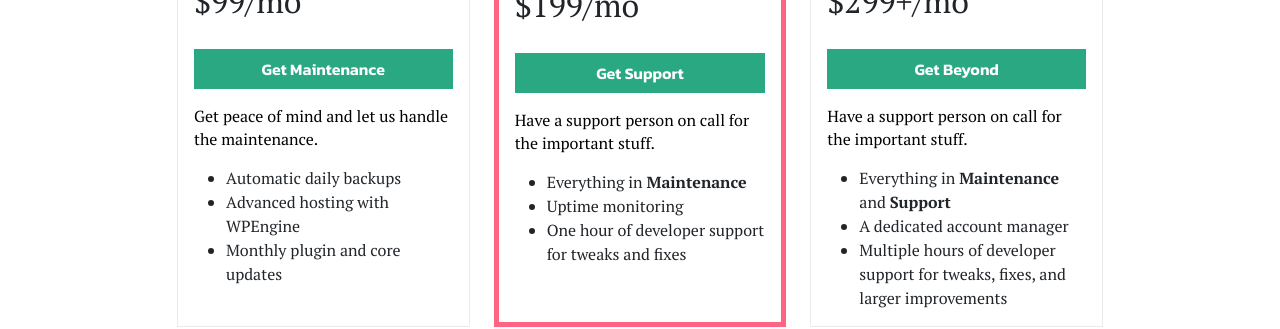
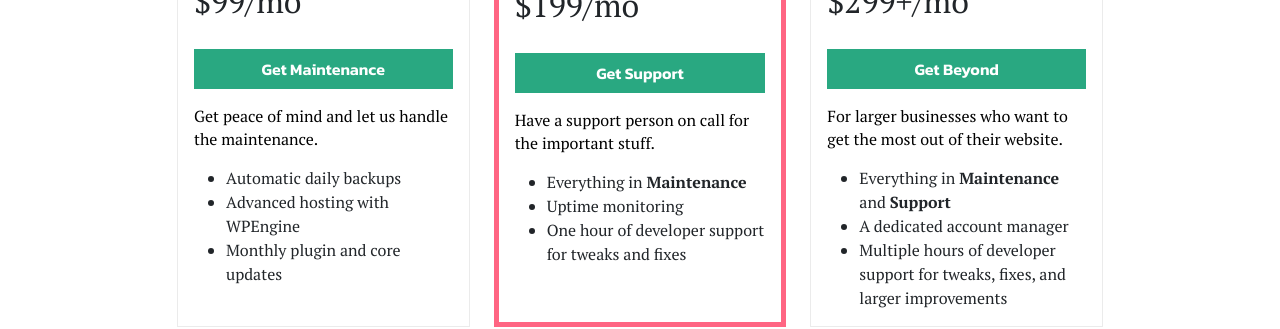
Before and after one commit to 10fdesign/website-dev, a Jekyll site: the page built from managed-hosting.md, in a window 1280 px wide and 900 px high, scrolled down 404 px. Shown: the part 155-484 px from the top of the window. Built offline with Jekyll 4.4.1, drawn with Linux system fonts in a browser that asks for light colours.

Commit message:
Added CNAME. Updated managed-hosting text. Added manual robots.txt.

```diff
--- /dev/null
+++ b/CNAME
@@ -0,0 +1 @@
+10fdesign.io
--- a/managed-hosting.md
+++ b/managed-hosting.md
@@ -43,7 +43,7 @@ layout: "managed-hosting"
 						<h1 class="product-title">Beyond</h1>
 						<h2 class="product-cost">$299+/mo</h2>
 						<a href="/contact-us" class="product-link">Get Beyond</a>
-						<p>Have a support person on call for the important stuff.</p>
+						<p>For larger businesses who want to get the most out of their website.</p>
 						<ul>
 							<li>Everything in <strong>Maintenance</strong> and <strong>Support</strong></li>
 							<li>A dedicated account manager</li>
--- /dev/null
+++ b/robots.txt
@@ -0,0 +1 @@
+Sitemap: /sitemap.xml
```
